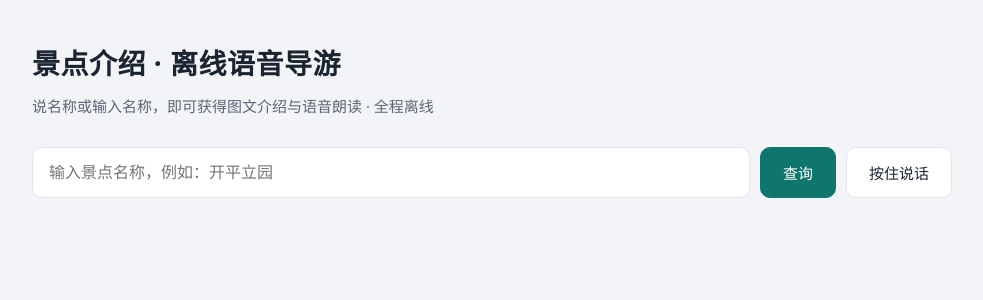
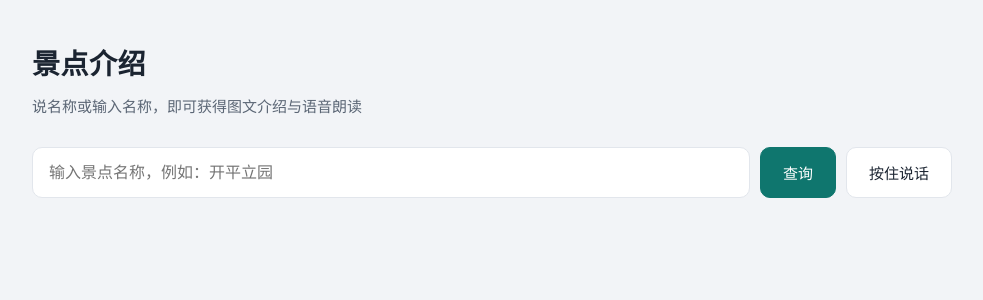
Before and after one commit to den1305/-------, a Flask app: page / in a window 1280 px wide. Shown: the top 300 px of the page, without its empty margins (148-1131 px from the left). Run offline with Flask 3, Linux system fonts and the light colour scheme.

Commit message:
feat: update workspace
Co-authored-by: traeagent <traeagent@users.noreply.github.com>

```diff
--- a/templates/index.html
+++ b/templates/index.html
@@ -3,14 +3,14 @@
 <head>
   <meta charset="utf-8">
   <meta name="viewport" content="width=device-width, initial-scale=1">
-  <title>景点介绍 · 离线语音导游</title>
+  <title>景点介绍</title>
   <link rel="stylesheet" href="{{ url_for('static', filename='style.css') }}">
 </head>
 <body>
   <main class="app">
     <header class="app-header">
-      <h1>景点介绍 · 离线语音导游</h1>
-      <p class="subtitle">说名称或输入名称，即可获得图文介绍与语音朗读 · 全程离线</p>
+      <h1>景点介绍</h1>
+      <p class="subtitle">说名称或输入名称，即可获得图文介绍与语音朗读</p>
     </header>
 
     <section class="search-bar">
```
